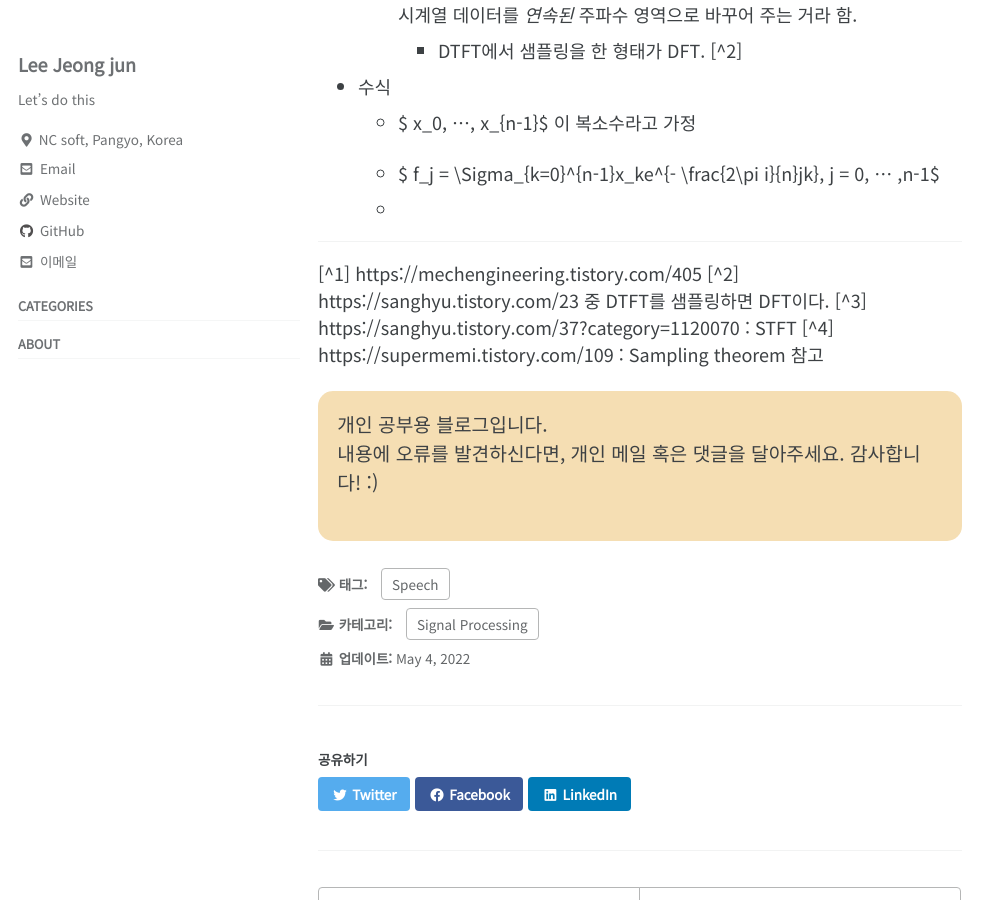
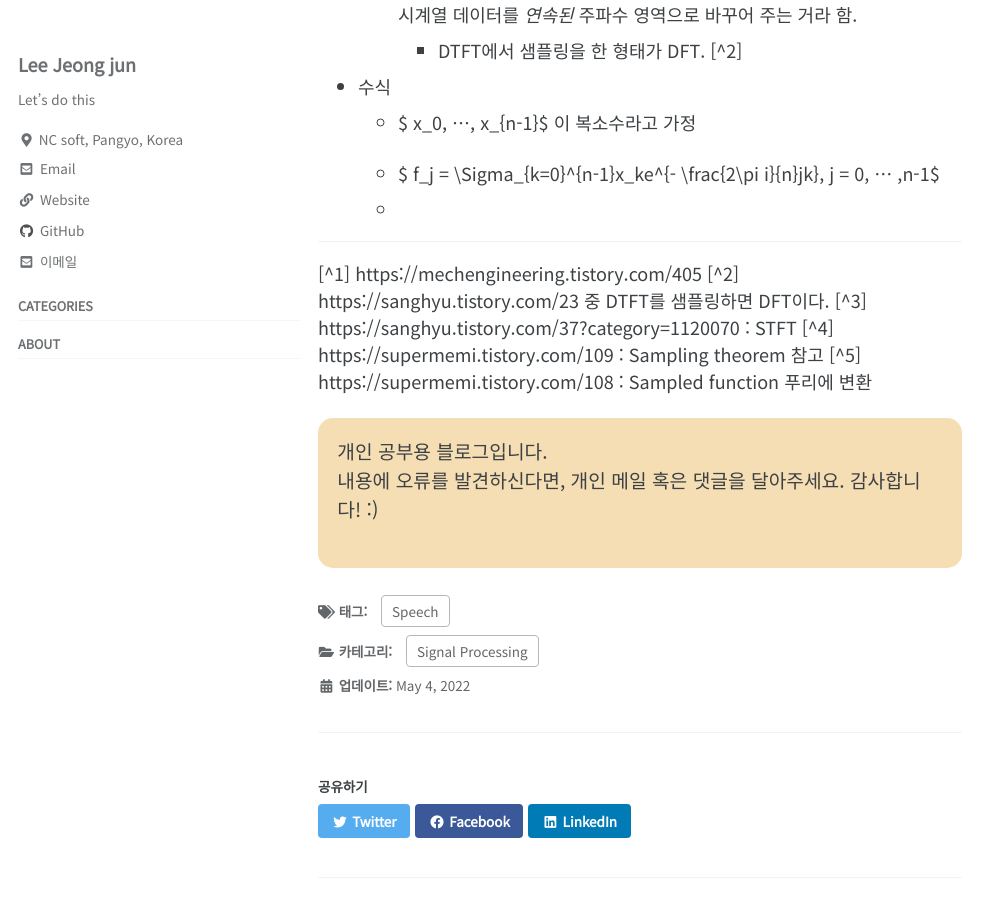
Before and after one commit to boingkiri/boingkiri.github.io, a Jekyll site: the page built from _posts/2022-05-04-FFT.md, in a window 1280 px wide and 900 px high, scrolled down 807 px. Shown: the whole window, without its empty margins (0-1007 px from the left). Built offline with Jekyll 4.4.1, drawn with Linux system fonts in a browser that asks for light colours; cached includes are drawn as plain includes.

Commit message:
please check Sampled functions

```diff
--- a/_posts/2022-05-04-FFT.md
+++ b/_posts/2022-05-04-FFT.md
@@ -35,3 +35,4 @@ JUCE 공부를 하다보니 FFT 변환을 시켜서 이를 plot해주는 과정
 [^2] https://sanghyu.tistory.com/23 중 DTFT를 샘플링하면 DFT이다.
 [^3] https://sanghyu.tistory.com/37?category=1120070 : STFT
 [^4] https://supermemi.tistory.com/109 : Sampling theorem 참고
+[^5] https://supermemi.tistory.com/108 : Sampled function 푸리에 변환
```
